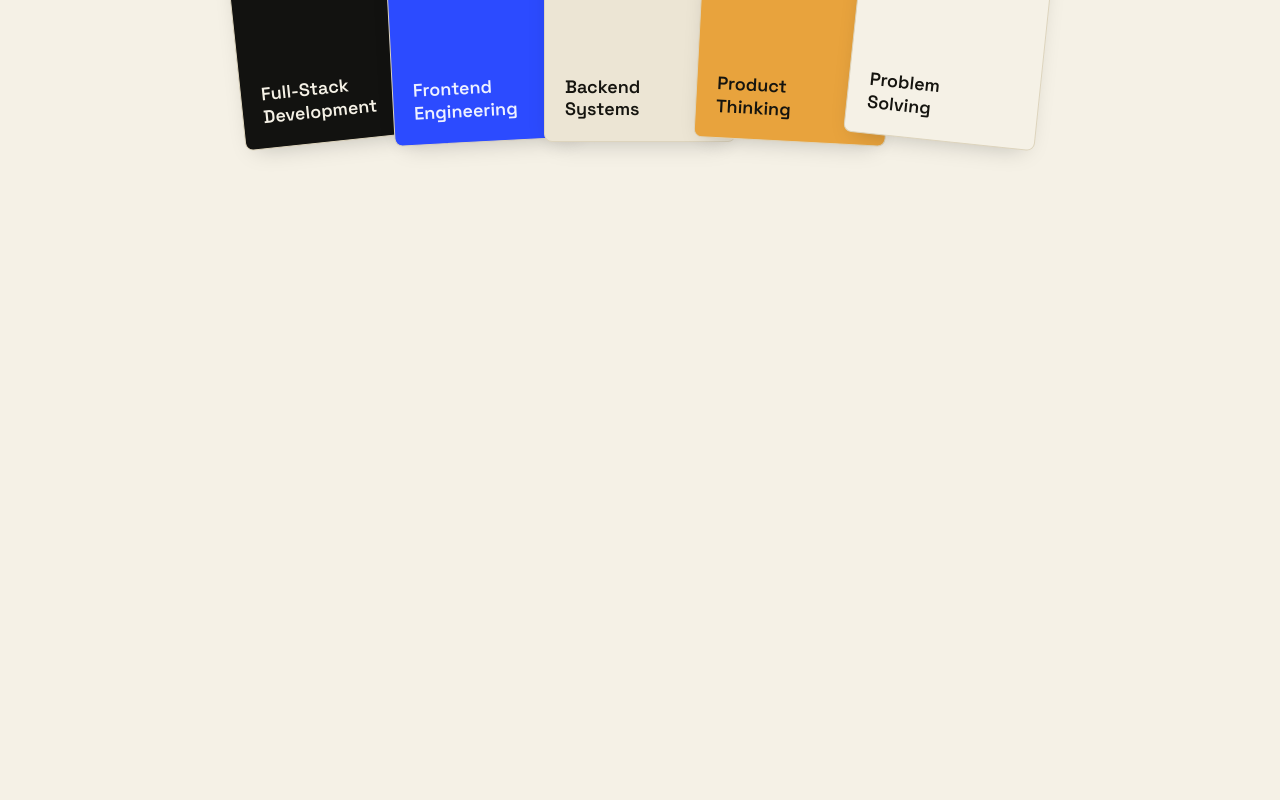
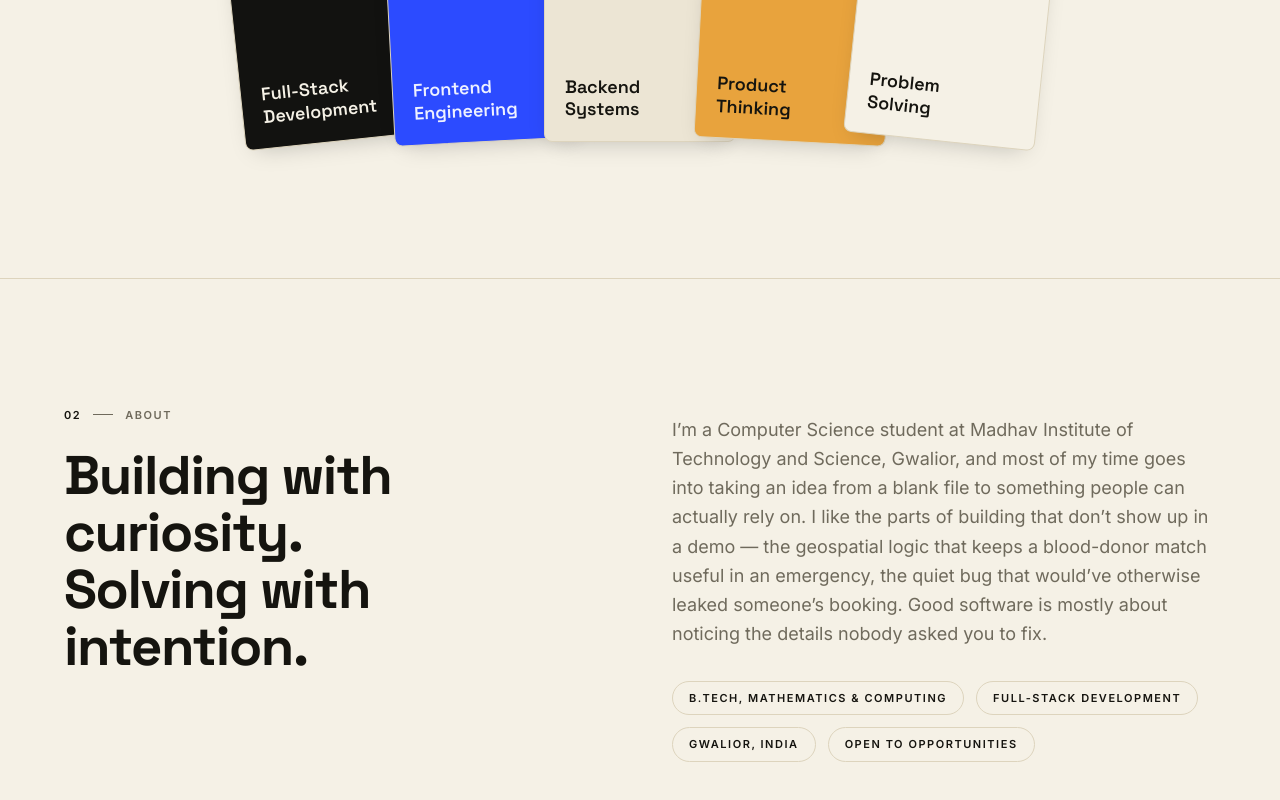
Before and after one commit to himanshugoud/himanshu-portfolio, a Next.js app: page / in a window 1280 px wide. Shown: the part 704-1504 px from the top of the page. Before the commit the page ends 982 px from the top, so only its background shows below. Built offline with nearby package versions, Linux system fonts and the light colour scheme.

Commit message:
Phase 2: About

```diff
--- a/src/app/page.tsx
+++ b/src/app/page.tsx
@@ -1,6 +1,7 @@
 import Navbar from "@/components/Navbar";
 import Hero from "@/components/Hero";
 import CategoryCards from "@/components/CategoryCards";
+import AboutSection from "@/components/AboutSection";
 
 export default function Home() {
   return (
@@ -8,6 +9,7 @@ export default function Home() {
       <Navbar />
       <Hero />
       <CategoryCards />
+      <AboutSection />
     </main>
   );
 }
--- /dev/null
+++ b/src/components/AboutSection.tsx
@@ -0,0 +1,88 @@
+"use client";
+
+import { motion } from "framer-motion";
+import { site } from "@/lib/site";
+
+const details = [
+  site.education,
+  "Full-Stack Development",
+  site.location,
+  "Open to opportunities",
+];
+
+const container = {
+  hidden: {},
+  show: { transition: { staggerChildren: 0.09, delayChildren: 0.05 } },
+};
+
+const item = {
+  hidden: { opacity: 0, y: 18 },
+  show: {
+    opacity: 1,
+    y: 0,
+    transition: { duration: 0.6, ease: [0.22, 1, 0.36, 1] as const },
+  },
+};
+
+export default function AboutSection() {
+  return (
+    <motion.section
+      id="about"
+      variants={container}
+      initial="hidden"
+      whileInView="show"
+      viewport={{ once: true, amount: 0.25 }}
+      className="content-col grid gap-10 border-t border-line py-20 md:grid-cols-2 md:gap-16 md:py-32"
+    >
+      {/* ---------- Left: number, eyebrow, headline ---------- */}
+      <div className="flex flex-col gap-6">
+        <motion.span
+          variants={item}
+          className="label-meta flex items-center gap-3 text-muted"
+        >
+          <span className="text-ink">02</span>
+          <span className="h-px w-5 bg-muted" aria-hidden="true" />
+          About
+        </motion.span>
+
+        <motion.h2
+          variants={item}
+          className="font-display text-4xl font-bold leading-[1.05] tracking-tight text-ink sm:text-5xl lg:text-[3.4rem]"
+        >
+          Building with curiosity.
+          <br />
+          Solving with intention.
+        </motion.h2>
+      </div>
+
+      {/* ---------- Right: paragraph + detail chips ---------- */}
+      <div className="flex flex-col gap-8 md:pt-2">
+        <motion.p
+          variants={item}
+          className="max-w-[52ch] text-lg leading-relaxed text-muted"
+        >
+          I&rsquo;m a Computer Science student at Madhav Institute of
+          Technology and Science, Gwalior, and most of my time goes into
+          taking an idea from a blank file to something people can
+          actually rely on. I like the parts of building that don&rsquo;t
+          show up in a demo &mdash; the geospatial logic that keeps a
+          blood-donor match useful in an emergency, the quiet bug that
+          would&rsquo;ve otherwise leaked someone&rsquo;s booking. Good
+          software is mostly about noticing the details nobody asked you
+          to fix.
+        </motion.p>
+
+        <motion.div variants={item} className="flex flex-wrap gap-3">
+          {details.map((detail) => (
+            <span
+              key={detail}
+              className="label-meta rounded-full border border-line px-4 py-2 text-ink"
+            >
+              {detail}
+            </span>
+          ))}
+        </motion.div>
+      </div>
+    </motion.section>
+  );
+}
```
